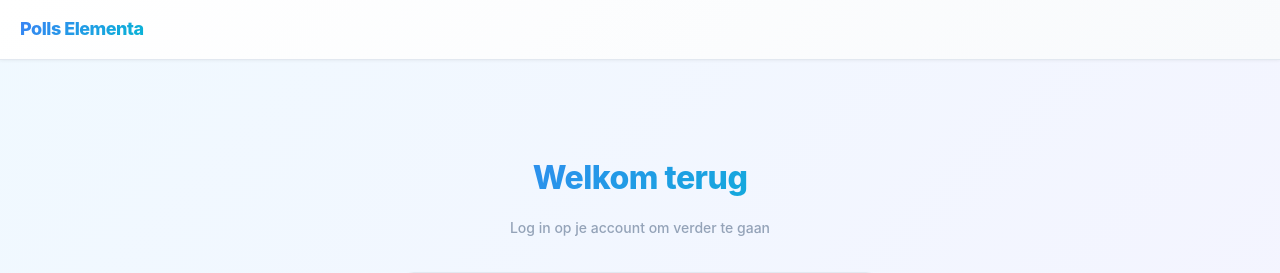
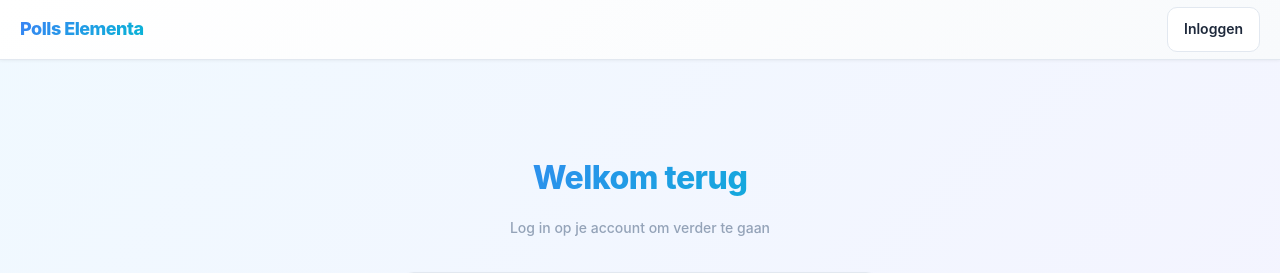
Before and after one commit to elementa-ermelo/Polls-Elementa, a Laravel app: page /login in a window 1280 px wide. Shown: the top 273 px of the page. Run offline with Laravel 12, Linux system fonts and the light colour scheme.

Commit message:
Polls: knop Inloggen terug in de balk
Co-Authored-By: Claude Opus 5.5 <noreply@anthropic.com>

```diff
--- a/resources/views/layouts/app.blade.php
+++ b/resources/views/layouts/app.blade.php
@@ -350,6 +350,7 @@
         </form>
     @else
         <div class="nav-spacer"></div>
+        <a href="{{ route('login') }}" class="btn" style="font-size:14px;">Inloggen</a>
     @endauth
 </nav>
 
```
